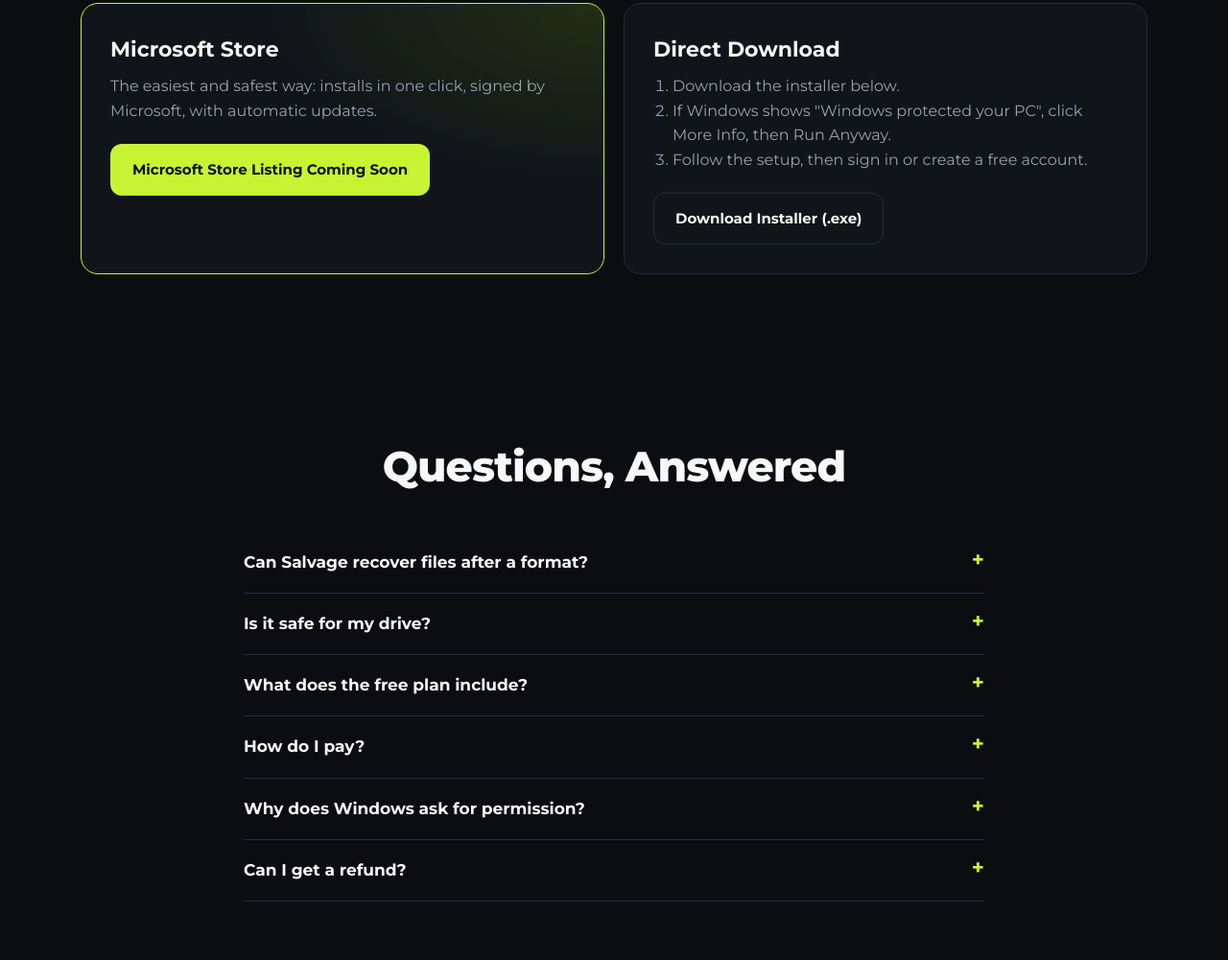
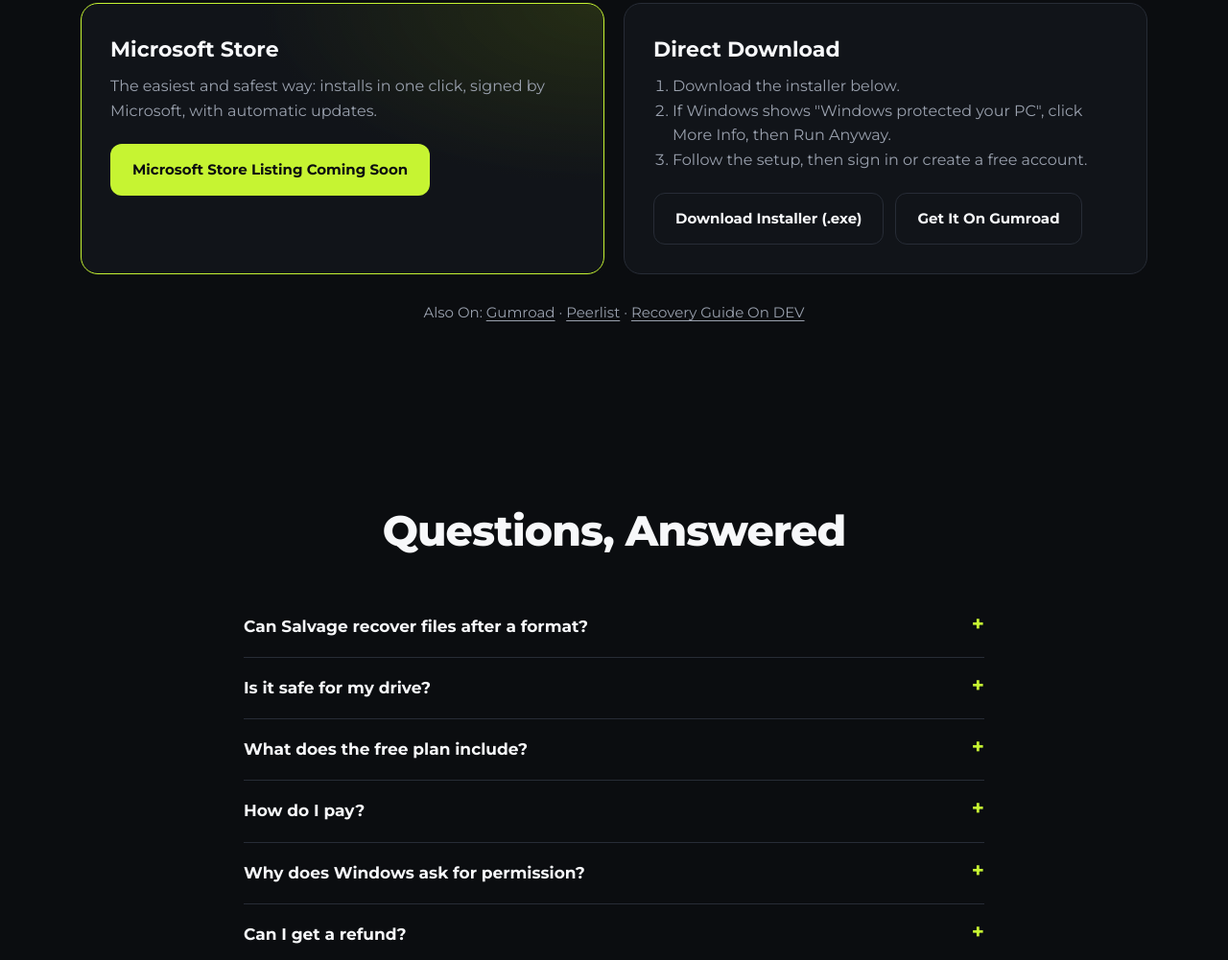
Before and after one commit to maxroorr/nexora-salvage, a plain HTML site: page index.html in a window 1280 px wide. Shown: the part 5527-6528 px from the top of the page at 96% size. Drawn offline with Linux system fonts and the light colour scheme.

Commit message:
Add Gumroad download and Also On links

```diff
--- a/index.html
+++ b/index.html
@@ -156,9 +156,13 @@
         <div class="dl reveal">
           <h3>Direct Download</h3>
           <ol><li>Download the installer below.</li><li>If Windows shows "Windows protected your PC", click More Info, then Run Anyway.</li><li>Follow the setup, then sign in or create a free account.</li></ol>
-          <a class="btn ghost" href="https://github.com/maxroorr/nexora-salvage/releases/latest/download/SALVAGE-Setup.exe">Download Installer (.exe)</a>
+          <div class="dl-btns">
+            <a class="btn ghost" href="https://github.com/maxroorr/nexora-salvage/releases/latest/download/SALVAGE-Setup.exe">Download Installer (.exe)</a>
+            <a class="btn ghost" href="https://nexorallc.gumroad.com/l/salvage" rel="noopener">Get It On Gumroad</a>
+          </div>
         </div>
       </div>
+      <p class="also reveal">Also On: <a href="https://nexorallc.gumroad.com/l/salvage" rel="noopener">Gumroad</a> · <a href="https://peerlist.io/masroorshahani/project/salvage-by-nexora" rel="noopener">Peerlist</a> · <a href="https://dev.to/maxroorr/how-to-recover-files-from-a-usb-drive-you-formatted-by-mistake-7gk" rel="noopener">Recovery Guide On DEV</a></p>
     </div>
   </section>
 
--- a/style.css
+++ b/style.css
@@ -156,3 +156,8 @@ footer .made a { color: var(--lime); font-weight: 600; }
   .reveal { opacity: 1; transform: none; transition: none; }
   .btn, .feat { transition: none; }
 }
+
+.dl-btns{display:flex;flex-wrap:wrap;gap:12px}
+.also{text-align:center;margin-top:28px;color:var(--muted,#9AA1AE);font-size:15px}
+.also a{color:inherit;text-decoration:underline;text-underline-offset:3px}
+.also a:hover{color:#C6F432}
```
